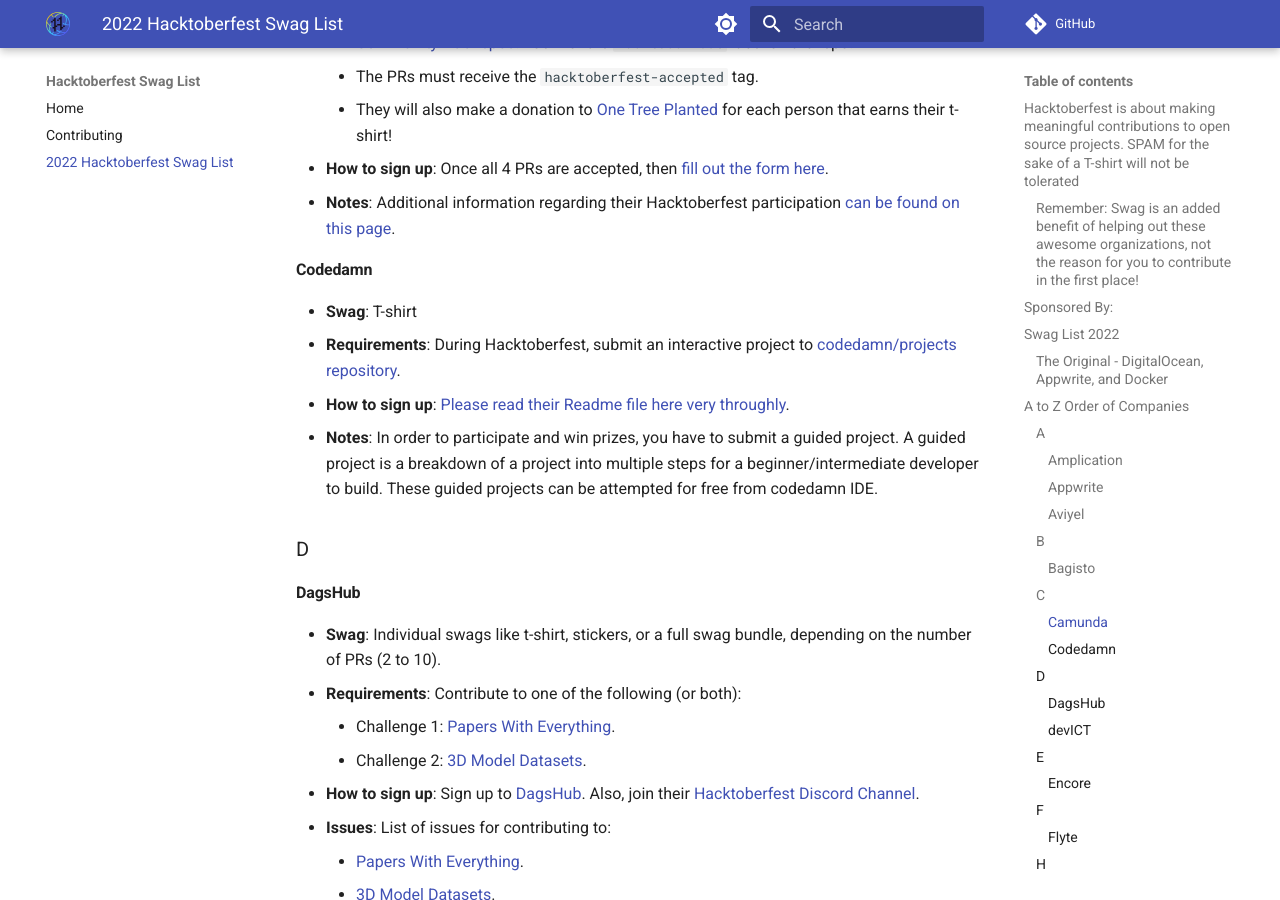
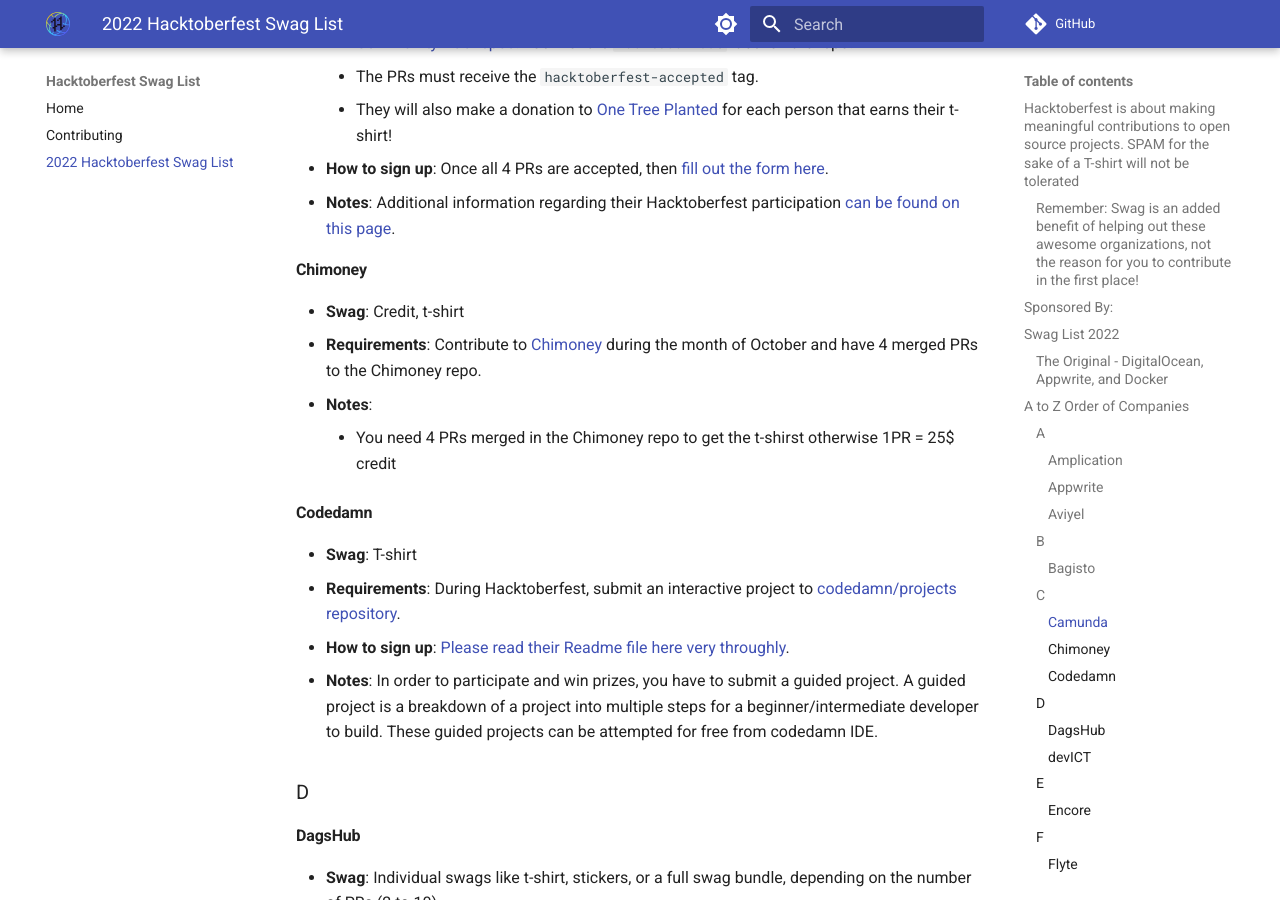
Before and after one commit to crweiner/hacktoberfest-swag-list, an MkDocs documentation site: the page built from docs/list.md, in a window 1280 px wide and 900 px high, scrolled down 3174 px. Built offline with MkDocs 1.6.1 and Material for MkDocs 9.7.7, drawn with Linux system fonts in a browser that asks for light colours; comment, search, counter and statistics services are not loaded.

Commit message:
feat: addition of Chimoney

```diff
--- a/docs/list.md
+++ b/docs/list.md
@@ -93,6 +93,13 @@
     - They will also make a donation to [One Tree Planted](https://onetreeplanted.org/){:target="\_blank"} for each person that earns their t-shirt!
 - **How to sign up**: Once all 4 PRs are accepted, then [fill out the form here](https://camunda.com/hacktoberfest2022/){:target="\_blank"}.
 - **Notes**: Additional information regarding their Hacktoberfest participation [can be found on this page](https://camunda.com/hacktoberfest2022/){:target="\_blank"}.
+
+#### **Chimoney**
+
+- **Swag**: Credit, t-shirt
+- **Requirements**: Contribute to [Chimoney](https://github.com/Chimoney/chimoney-community-projects){:target="\_blank"} during the month of October and have 4 merged PRs to the Chimoney repo.
+- **Notes**:
+    - You need 4 PRs merged in the Chimoney repo to get the t-shirst otherwise 1PR = 25$ credit
 
 #### **Codedamn**
 
```
